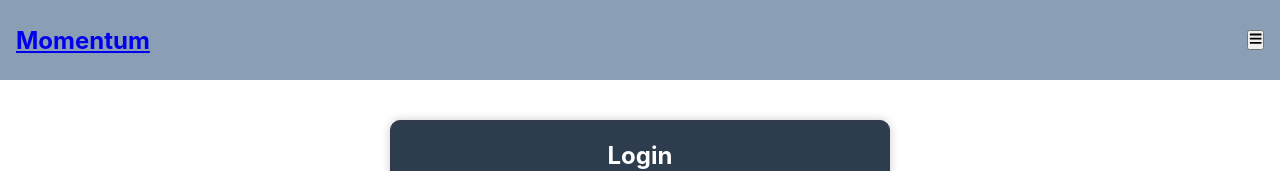
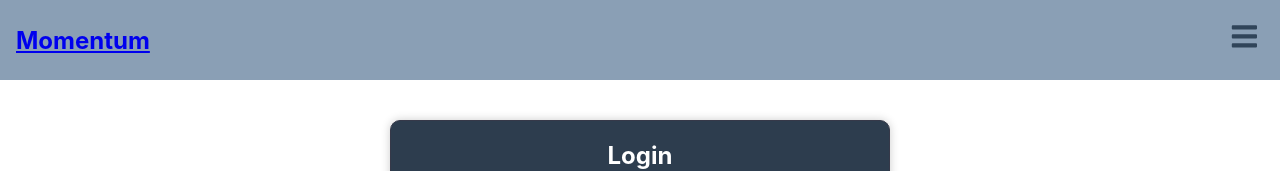
Before and after one commit to warpedd/Momentum, a React (Create React App) app: page /login in a window 1280 px wide. Shown: the top 171 px of the page. Built offline with nearby package versions, Linux system fonts and the light colour scheme.

Commit message:
modify navbar css

```diff
--- a/src/styles/Navbar.css
+++ b/src/styles/Navbar.css
@@ -44,7 +44,7 @@ nav a:hover{
     color: var(--secondaryColor);
 }
 
-header .nav-btn{
+header .nav-button-generic{
     padding: 5px;
     cursor: pointer;
     background: transparent;
@@ -57,7 +57,7 @@ header .nav-btn{
 }
 
 @media only screen and (max-width: 1350px) {
-    header .nav-btn {
+    header .nav-button-generic {
         visibility: visible;
         opacity: 1;
     }
@@ -81,7 +81,7 @@ header .nav-btn{
         transform: translateY(100vh);
     }
 
-    nav .nav-close-btn {
+    nav .nav-close-button-generic {
         position: absolute;
         top: 2rem;
         right: 2rem;
```
